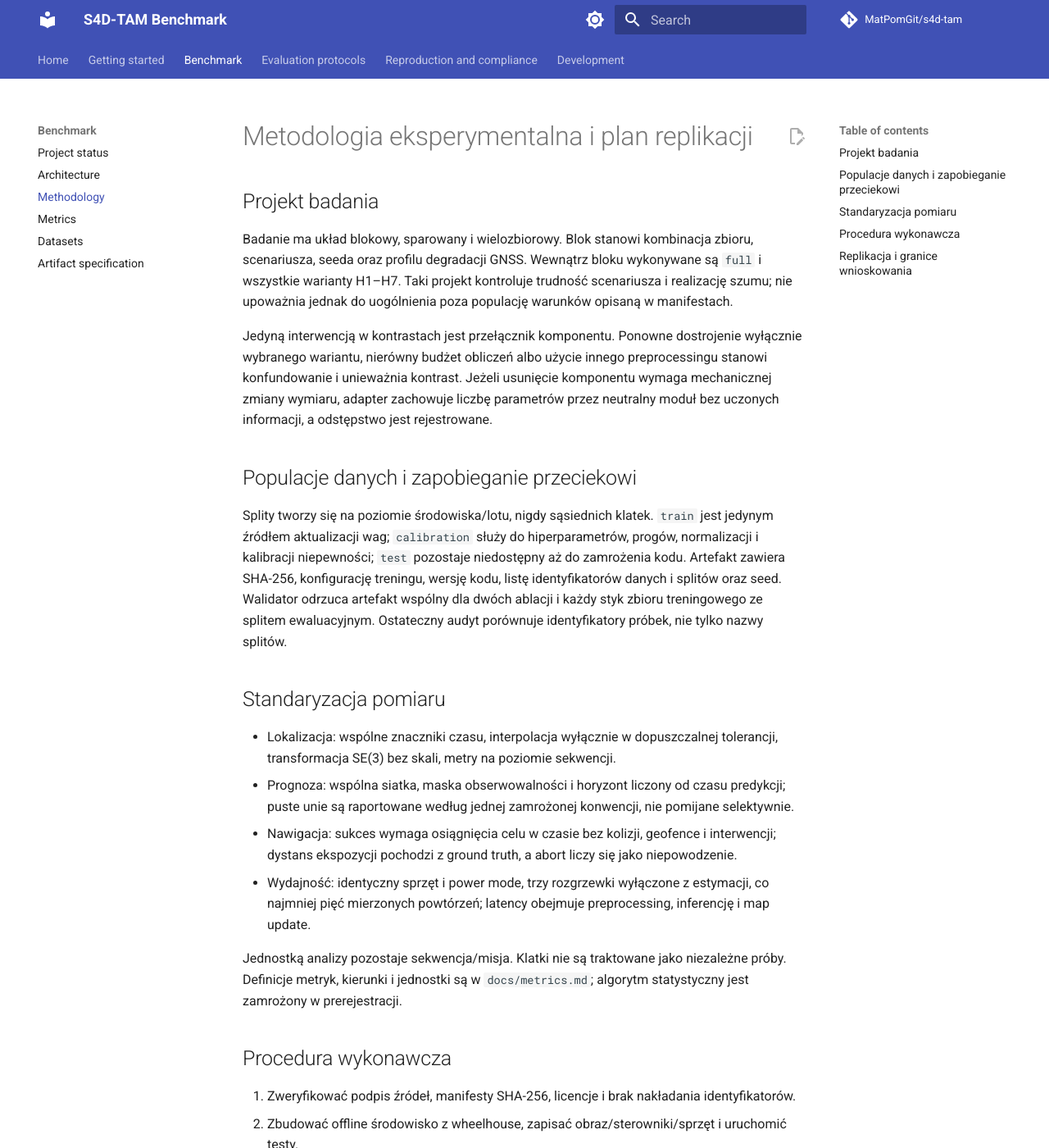
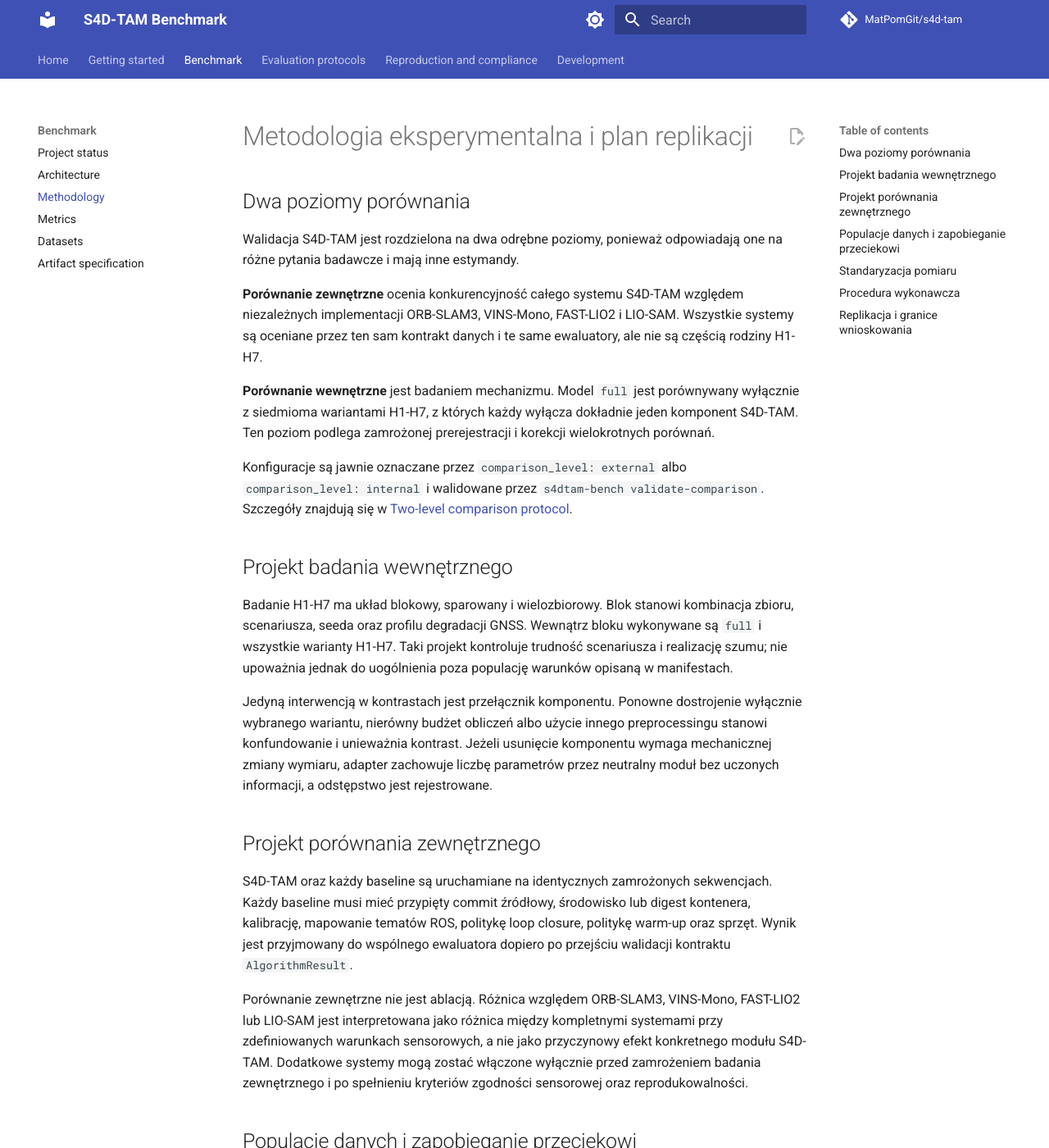
Before and after one commit to MatPomGit/s4d-tam, an MkDocs documentation site: the page built from docs/methodology.md, in a window 1280 px wide and 1400 px high. Shown: the whole window at 82% size. Built offline with MkDocs 1.6.1 and Material for MkDocs 9.7.7, drawn with Linux system fonts in a browser that asks for light colours; comment, search, counter and statistics services are not loaded; some of the changed text lies outside the part shown.

Commit message:
docs: separate external and internal evaluation methodology

```diff
--- a/docs/methodology.md
+++ b/docs/methodology.md
@@ -1,59 +1,50 @@
 # Metodologia eksperymentalna i plan replikacji
 
-## Projekt badania
+## Dwa poziomy porównania
 
-Badanie ma układ blokowy, sparowany i wielozbiorowy. Blok stanowi kombinacja zbioru,
-scenariusza, seeda oraz profilu degradacji GNSS. Wewnątrz bloku wykonywane są `full` i
-wszystkie warianty H1–H7. Taki projekt kontroluje trudność scenariusza i realizację szumu;
-nie upoważnia jednak do uogólnienia poza populację warunków opisaną w manifestach.
+Walidacja S4D-TAM jest rozdzielona na dwa odrębne poziomy, ponieważ odpowiadają one na różne pytania badawcze i mają inne estymandy.
 
-Jedyną interwencją w kontrastach jest przełącznik komponentu. Ponowne dostrojenie wyłącznie
-wybranego wariantu, nierówny budżet obliczeń albo użycie innego preprocessingu stanowi
-konfundowanie i unieważnia kontrast. Jeżeli usunięcie komponentu wymaga mechanicznej zmiany
-wymiaru, adapter zachowuje liczbę parametrów przez neutralny moduł bez uczonych informacji,
-a odstępstwo jest rejestrowane.
+**Porównanie zewnętrzne** ocenia konkurencyjność całego systemu S4D-TAM względem niezależnych implementacji ORB-SLAM3, VINS-Mono, FAST-LIO2 i LIO-SAM. Wszystkie systemy są oceniane przez ten sam kontrakt danych i te same ewaluatory, ale nie są częścią rodziny H1-H7.
+
+**Porównanie wewnętrzne** jest badaniem mechanizmu. Model `full` jest porównywany wyłącznie z siedmioma wariantami H1-H7, z których każdy wyłącza dokładnie jeden komponent S4D-TAM. Ten poziom podlega zamrożonej prerejestracji i korekcji wielokrotnych porównań.
+
+Konfiguracje są jawnie oznaczane przez `comparison_level: external` albo `comparison_level: internal` i walidowane przez `s4dtam-bench validate-comparison`. Szczegóły znajdują się w [Two-level comparison protocol](comparison-protocol.md).
+
+## Projekt badania wewnętrznego
+
+Badanie H1-H7 ma układ blokowy, sparowany i wielozbiorowy. Blok stanowi kombinacja zbioru, scenariusza, seeda oraz profilu degradacji GNSS. Wewnątrz bloku wykonywane są `full` i wszystkie warianty H1-H7. Taki projekt kontroluje trudność scenariusza i realizację szumu; nie upoważnia jednak do uogólnienia poza populację warunków opisaną w manifestach.
+
+Jedyną interwencją w kontrastach jest przełącznik komponentu. Ponowne dostrojenie wyłącznie wybranego wariantu, nierówny budżet obliczeń albo użycie innego preprocessingu stanowi konfundowanie i unieważnia kontrast. Jeżeli usunięcie komponentu wymaga mechanicznej zmiany wymiaru, adapter zachowuje liczbę parametrów przez neutralny moduł bez uczonych informacji, a odstępstwo jest rejestrowane.
+
+## Projekt porównania zewnętrznego
+
+S4D-TAM oraz każdy baseline są uruchamiane na identycznych zamrożonych sekwencjach. Każdy baseline musi mieć przypięty commit źródłowy, środowisko lub digest kontenera, kalibrację, mapowanie tematów ROS, politykę loop closure, politykę warm-up oraz sprzęt. Wynik jest przyjmowany do wspólnego ewaluatora dopiero po przejściu walidacji kontraktu `AlgorithmResult`.
+
+Porównanie zewnętrzne nie jest ablacją. Różnica względem ORB-SLAM3, VINS-Mono, FAST-LIO2 lub LIO-SAM jest interpretowana jako różnica między kompletnymi systemami przy zdefiniowanych warunkach sensorowych, a nie jako przyczynowy efekt konkretnego modułu S4D-TAM. Dodatkowe systemy mogą zostać włączone wyłącznie przed zamrożeniem badania zewnętrznego i po spełnieniu kryteriów zgodności sensorowej oraz reprodukowalności.
 
 ## Populacje danych i zapobieganie przeciekowi
 
-Splity tworzy się na poziomie środowiska/lotu, nigdy sąsiednich klatek. `train` jest jedynym
-źródłem aktualizacji wag; `calibration` służy do hiperparametrów, progów, normalizacji i
-kalibracji niepewności; `test` pozostaje niedostępny aż do zamrożenia kodu. Artefakt zawiera
-SHA-256, konfigurację treningu, wersję kodu, listę identyfikatorów danych i splitów oraz seed.
-Walidator odrzuca artefakt wspólny dla dwóch ablacji i każdy styk zbioru treningowego ze
-splitem ewaluacyjnym. Ostateczny audyt porównuje identyfikatory próbek, nie tylko nazwy splitów.
+Splity tworzy się na poziomie środowiska/lotu, nigdy sąsiednich klatek. `train` jest jedynym źródłem aktualizacji wag; `calibration` służy do hiperparametrów, progów, normalizacji i kalibracji niepewności; `test` pozostaje niedostępny aż do zamrożenia kodu. Artefakt zawiera SHA-256, konfigurację treningu, wersję kodu, listę identyfikatorów danych i splitów oraz seed. Walidator odrzuca artefakt wspólny dla dwóch ablacji i każdy styk zbioru treningowego ze splitem ewaluacyjnym. Ostateczny audyt porównuje identyfikatory próbek, nie tylko nazwy splitów.
 
 ## Standaryzacja pomiaru
 
-- Lokalizacja: wspólne znaczniki czasu, interpolacja wyłącznie w dopuszczalnej tolerancji,
-  transformacja SE(3) bez skali, metry na poziomie sekwencji.
-- Prognoza: wspólna siatka, maska obserwowalności i horyzont liczony od czasu predykcji;
-  puste unie są raportowane według jednej zamrożonej konwencji, nie pomijane selektywnie.
-- Nawigacja: sukces wymaga osiągnięcia celu w czasie bez kolizji, geofence i interwencji;
-  dystans ekspozycji pochodzi z ground truth, a abort liczy się jako niepowodzenie.
-- Wydajność: identyczny sprzęt i power mode, trzy rozgrzewki wyłączone z estymacji, co
-  najmniej pięć mierzonych powtórzeń; latency obejmuje preprocessing, inferencję i map update.
+- Lokalizacja: wspólne znaczniki czasu, interpolacja wyłącznie w dopuszczalnej tolerancji, transformacja SE(3) bez skali, metry na poziomie sekwencji.
+- Prognoza: wspólna siatka, maska obserwowalności i horyzont liczony od czasu predykcji; puste unie są raportowane według jednej zamrożonej konwencji, nie pomijane selektywnie.
+- Nawigacja: sukces wymaga osiągnięcia celu w czasie bez kolizji, geofence i interwencji; dystans ekspozycji pochodzi z ground truth, a abort liczy się jako niepowodzenie.
+- Wydajność: identyczny sprzęt i power mode, trzy rozgrzewki wyłączone z estymacji, co najmniej pięć mierzonych powtórzeń; latency obejmuje preprocessing, inferencję i map update.
 
-Jednostką analizy pozostaje sekwencja/misja. Klatki nie są traktowane jako niezależne próby.
-Definicje metryk, kierunki i jednostki są w `docs/metrics.md`; algorytm statystyczny jest
-zamrożony w prerejestracji.
+Jednostką analizy pozostaje sekwencja/misja. Klatki nie są traktowane jako niezależne próby. Definicje metryk, kierunki i jednostki są w `docs/metrics.md`; algorytm statystyczny badania wewnętrznego jest zamrożony w prerejestracji.
 
 ## Procedura wykonawcza
 
 1. Zweryfikować podpis źródeł, manifesty SHA-256, licencje i brak nakładania identyfikatorów.
 2. Zbudować offline środowisko z wheelhouse, zapisać obraz/sterowniki/sprzęt i uruchomić testy.
-3. Uruchomić walidator macierzy, zapisać hash efektywnej konfiguracji i wygenerować run ID.
-4. Wykonać warianty w zamrożonej kolejności randomizowanej; stdout, stderr i telemetry są
-   append-only. Proces nie może nadpisywać artefaktu modelu ani manifestu danych.
-5. Zmaterializować jeden wiersz na wynik, przeprowadzić audyt kompletności, a dopiero potem
-   odślepić warianty i wykonać analizę potwierdzającą.
-6. Opublikować surowe dozwolone dane, braki, awarie, kod analizy, środowisko, provenance,
-   raport incydentów po anonimizacji oraz wynik `sha256sum -c`.
+3. Zweryfikować poziom porównania przez `validate-comparison`; dla badania H1-H7 dodatkowo zweryfikować macierz ablacji.
+4. Zapisać hash efektywnej konfiguracji i wygenerować run ID.
+5. Wykonać systemy lub warianty w zamrożonej kolejności randomizowanej; stdout, stderr i telemetry są append-only. Proces nie może nadpisywać artefaktu modelu ani manifestu danych.
+6. Zmaterializować jeden wiersz na wynik, przeprowadzić audyt kompletności, a dopiero potem odślepić warianty i wykonać właściwą analizę statystyczną.
+7. Opublikować surowe dozwolone dane, braki, awarie, kod analizy, środowisko, provenance, raport incydentów po anonimizacji oraz wynik `sha256sum -c`.
 
 ## Replikacja i granice wnioskowania
 
-Replikator nie odtwarza lokalnego środowiska autora, lecz buduje je z dostarczonych wheelów
-przy wyłączonej sieci. Replikacja jest ścisła, gdy zgadzają się hashe wejść i wyniki
-deterministyczne; jest obliczeniowa, gdy wartości mieszczą się w z góry ustalonej tolerancji
-numerycznej; jest inferencyjna, gdy kierunek i decyzja pozostają zgodne mimo innego sprzętu.
-Każdy poziom raportuje się osobno. Wyniki symulacyjne nie dowodzą bezpieczeństwa lotniczego,
-a real-flight pozostaje ograniczony do zatwierdzonej obwiedni operacyjnej.
+Replikator nie odtwarza lokalnego środowiska autora, lecz buduje je z dostarczonych wheelów przy wyłączonej sieci. Replikacja jest ścisła, gdy zgadzają się hashe wejść i wyniki deterministyczne; jest obliczeniowa, gdy wartości mieszczą się w z góry ustalonej tolerancji numerycznej; jest inferencyjna, gdy kierunek i decyzja pozostają zgodne mimo innego sprzętu. Każdy poziom raportuje się osobno. Wyniki symulacyjne nie dowodzą bezpieczeństwa lotniczego, a real-flight pozostaje ograniczony do zatwierdzonej obwiedni operacyjnej.
```
